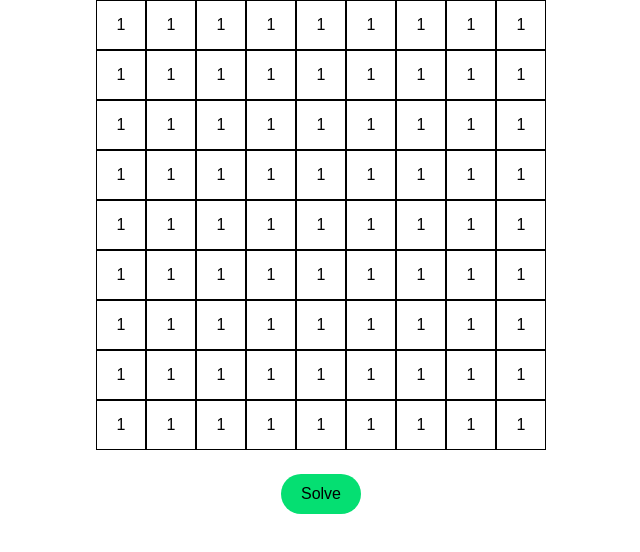
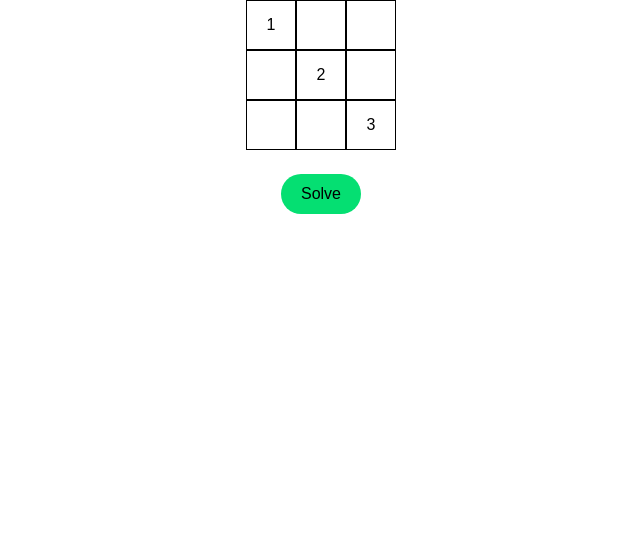
Before and after one commit to Gorst0902/sudoku-solving-app, a Next.js app: page / in a window 1280 px wide. Shown: the top 552 px of the page, without its empty margins (319-959 px from the left). Built offline with nearby package versions, Linux system fonts and the light colour scheme.

Commit message:
create sudokuMiniboard prototype 1

```diff
--- a/app/page.tsx
+++ b/app/page.tsx
@@ -1,250 +1,39 @@
+import { Square } from "@/public/components/square";
+
+const sudokuNumberList = [1, 2, 3 ,4 , 5, 6, 7, 8, 9]
+
+const _ = undefined
+
+const sudokuMiniBoardExample = [
+  [1, 2, 3],
+  [4, 5, 6],
+  [7, 8, 9],
+];
+
+const sudokuMiniBoard = [
+  [1, _, _],
+  [_, 2, _],
+  [_, _, 3],
+]
+
+function solvingSudokuSquare({miniboard} : {miniboard:Array<number>})  {
+  let value
+  return (value);
+}
+
 export default function Home() {
   return (
     <div className="bg-white h-screen text-black">
-      <div className="mx-auto w-[450px] grid grid-cols-9">
-        <div className="border border-black w-[50px] h-[50px] flex justify-center items-center">
-          1
-        </div>
-        <div className="border border-black w-[50px] h-[50px] flex justify-center items-center">
-          1
-        </div>
-        <div className="border border-black w-[50px] h-[50px] flex justify-center items-center">
-          1
-        </div>
-        <div className="border border-black w-[50px] h-[50px] flex justify-center items-center">
-          1
-        </div>
-        <div className="border border-black w-[50px] h-[50px] flex justify-center items-center">
-          1
-        </div>
-        <div className="border border-black w-[50px] h-[50px] flex justify-center items-center">
-          1
-        </div>
-        <div className="border border-black w-[50px] h-[50px] flex justify-center items-center">
-          1
-        </div>
-        <div className="border border-black w-[50px] h-[50px] flex justify-center items-center">
-          1
-        </div>
-        <div className="border border-black w-[50px] h-[50px] flex justify-center items-center">
-          1
-        </div>
-        <div className="border border-black w-[50px] h-[50px] flex justify-center items-center">
-          1
-        </div>
-        <div className="border border-black w-[50px] h-[50px] flex justify-center items-center">
-          1
-        </div>
-        <div className="border border-black w-[50px] h-[50px] flex justify-center items-center">
-          1
-        </div>
-        <div className="border border-black w-[50px] h-[50px] flex justify-center items-center">
-          1
-        </div>
-        <div className="border border-black w-[50px] h-[50px] flex justify-center items-center">
-          1
-        </div>
-        <div className="border border-black w-[50px] h-[50px] flex justify-center items-center">
-          1
-        </div>
-        <div className="border border-black w-[50px] h-[50px] flex justify-center items-center">
-          1
-        </div>
-        <div className="border border-black w-[50px] h-[50px] flex justify-center items-center">
-          1
-        </div>
-        <div className="border border-black w-[50px] h-[50px] flex justify-center items-center">
-          1
-        </div>
-        <div className="border border-black w-[50px] h-[50px] flex justify-center items-center">
-          1
-        </div>
-        <div className="border border-black w-[50px] h-[50px] flex justify-center items-center">
-          1
-        </div>
-        <div className="border border-black w-[50px] h-[50px] flex justify-center items-center">
-          1
-        </div>
-        <div className="border border-black w-[50px] h-[50px] flex justify-center items-center">
-          1
-        </div>
-        <div className="border border-black w-[50px] h-[50px] flex justify-center items-center">
-          1
-        </div>
-        <div className="border border-black w-[50px] h-[50px] flex justify-center items-center">
-          1
-        </div>
-        <div className="border border-black w-[50px] h-[50px] flex justify-center items-center">
-          1
-        </div>
-        <div className="border border-black w-[50px] h-[50px] flex justify-center items-center">
-          1
-        </div>
-        <div className="border border-black w-[50px] h-[50px] flex justify-center items-center">
-          1
-        </div>
-        <div className="border border-black w-[50px] h-[50px] flex justify-center items-center">
-          1
-        </div>
-        <div className="border border-black w-[50px] h-[50px] flex justify-center items-center">
-          1
-        </div>
-        <div className="border border-black w-[50px] h-[50px] flex justify-center items-center">
-          1
-        </div>
-        <div className="border border-black w-[50px] h-[50px] flex justify-center items-center">
-          1
-        </div>
-        <div className="border border-black w-[50px] h-[50px] flex justify-center items-center">
-          1
-        </div>
-        <div className="border border-black w-[50px] h-[50px] flex justify-center items-center">
-          1
-        </div>
-        <div className="border border-black w-[50px] h-[50px] flex justify-center items-center">
-          1
-        </div>
-        <div className="border border-black w-[50px] h-[50px] flex justify-center items-center">
-          1
-        </div>
-        <div className="border border-black w-[50px] h-[50px] flex justify-center items-center">
-          1
-        </div>
-        <div className="border border-black w-[50px] h-[50px] flex justify-center items-center">
-          1
-        </div>
-        <div className="border border-black w-[50px] h-[50px] flex justify-center items-center">
-          1
-        </div>
-        <div className="border border-black w-[50px] h-[50px] flex justify-center items-center">
-          1
-        </div>
-        <div className="border border-black w-[50px] h-[50px] flex justify-center items-center">
-          1
-        </div>
-        <div className="border border-black w-[50px] h-[50px] flex justify-center items-center">
-          1
-        </div>
-        <div className="border border-black w-[50px] h-[50px] flex justify-center items-center">
-          1
-        </div>
-        <div className="border border-black w-[50px] h-[50px] flex justify-center items-center">
-          1
-        </div>
-        <div className="border border-black w-[50px] h-[50px] flex justify-center items-center">
-          1
-        </div>
-        <div className="border border-black w-[50px] h-[50px] flex justify-center items-center">
-          1
-        </div>
-        <div className="border border-black w-[50px] h-[50px] flex justify-center items-center">
-          1
-        </div>
-        <div className="border border-black w-[50px] h-[50px] flex justify-center items-center">
-          1
-        </div>
-        <div className="border border-black w-[50px] h-[50px] flex justify-center items-center">
-          1
-        </div>
-        <div className="border border-black w-[50px] h-[50px] flex justify-center items-center">
-          1
-        </div>
-        <div className="border border-black w-[50px] h-[50px] flex justify-center items-center">
-          1
-        </div>
-        <div className="border border-black w-[50px] h-[50px] flex justify-center items-center">
-          1
-        </div>
-        <div className="border border-black w-[50px] h-[50px] flex justify-center items-center">
-          1
-        </div>
-        <div className="border border-black w-[50px] h-[50px] flex justify-center items-center">
-          1
-        </div>
-        <div className="border border-black w-[50px] h-[50px] flex justify-center items-center">
-          1
-        </div>
-        <div className="border border-black w-[50px] h-[50px] flex justify-center items-center">
-          1
-        </div>
-        <div className="border border-black w-[50px] h-[50px] flex justify-center items-center">
-          1
-        </div>
-        <div className="border border-black w-[50px] h-[50px] flex justify-center items-center">
-          1
-        </div>
-        <div className="border border-black w-[50px] h-[50px] flex justify-center items-center">
-          1
-        </div>
-        <div className="border border-black w-[50px] h-[50px] flex justify-center items-center">
-          1
-        </div>
-        <div className="border border-black w-[50px] h-[50px] flex justify-center items-center">
-          1
-        </div>
-        <div className="border border-black w-[50px] h-[50px] flex justify-center items-center">
-          1
-        </div>
-        <div className="border border-black w-[50px] h-[50px] flex justify-center items-center">
-          1
-        </div>
-        <div className="border border-black w-[50px] h-[50px] flex justify-center items-center">
-          1
-        </div>
-        <div className="border border-black w-[50px] h-[50px] flex justify-center items-center">
-          1
-        </div>
-        <div className="border border-black w-[50px] h-[50px] flex justify-center items-center">
-          1
-        </div>
-        <div className="border border-black w-[50px] h-[50px] flex justify-center items-center">
-          1
-        </div>
-        <div className="border border-black w-[50px] h-[50px] flex justify-center items-center">
-          1
-        </div>
-        <div className="border border-black w-[50px] h-[50px] flex justify-center items-center">
-          1
-        </div>
-        <div className="border border-black w-[50px] h-[50px] flex justify-center items-center">
-          1
-        </div>
-        <div className="border border-black w-[50px] h-[50px] flex justify-center items-center">
-          1
-        </div>
-        <div className="border border-black w-[50px] h-[50px] flex justify-center items-center">
-          1
-        </div>
-        <div className="border border-black w-[50px] h-[50px] flex justify-center items-center">
-          1
-        </div>
-        <div className="border border-black w-[50px] h-[50px] flex justify-center items-center">
-          1
-        </div>
-        <div className="border border-black w-[50px] h-[50px] flex justify-center items-center">
-          1
-        </div>
-        <div className="border border-black w-[50px] h-[50px] flex justify-center items-center">
-          1
-        </div>
-        <div className="border border-black w-[50px] h-[50px] flex justify-center items-center">
-          1
-        </div>
-        <div className="border border-black w-[50px] h-[50px] flex justify-center items-center">
-          1
-        </div>
-        <div className="border border-black w-[50px] h-[50px] flex justify-center items-center">
-          1
-        </div>
-        <div className="border border-black w-[50px] h-[50px] flex justify-center items-center">
-          1
-        </div>
-        <div className="border border-black w-[50px] h-[50px] flex justify-center items-center">
-          1
-        </div>
-        <div className="border border-black w-[50px] h-[50px] flex justify-center items-center">
-          1
-        </div>
+      {/* <div className="mx-auto w-[450px] grid grid-cols-9"></div>
+       */}
+      <div className="mx-auto w-[150px]">
+        {sudokuMiniBoard.map((row, rowIndex) => (
+          <div key={rowIndex} className="grid grid-cols-3">
+            {row.map((cell, cellIndex) => (
+              <Square key={cellIndex} value={cell} />
+            ))}
+          </div>
+        ))}
       </div>
       <div className="flex justify-center mt-6">
         <button className="bg-green-400 rounded-3xl py-2 px-5 ">Solve</button>
--- /dev/null
+++ b/public/components/square.tsx
@@ -0,0 +1,14 @@
+export const Square = ({ value }: { value?: number | undefined }) => {
+    const isEmpty = value === undefined || value === null;
+
+  if (!isEmpty) {
+    return (
+      <div className="border border-black w-[50px] h-[50px] flex justify-center items-center">
+        {value}
+      </div>
+    );
+  }
+  return (
+      <div className="border border-black w-[50px] h-[50px] flex justify-center items-center"></div>
+    );
+};
```
Also changed, not shown: 1 other file (tests, documents, lock files or other folders).
